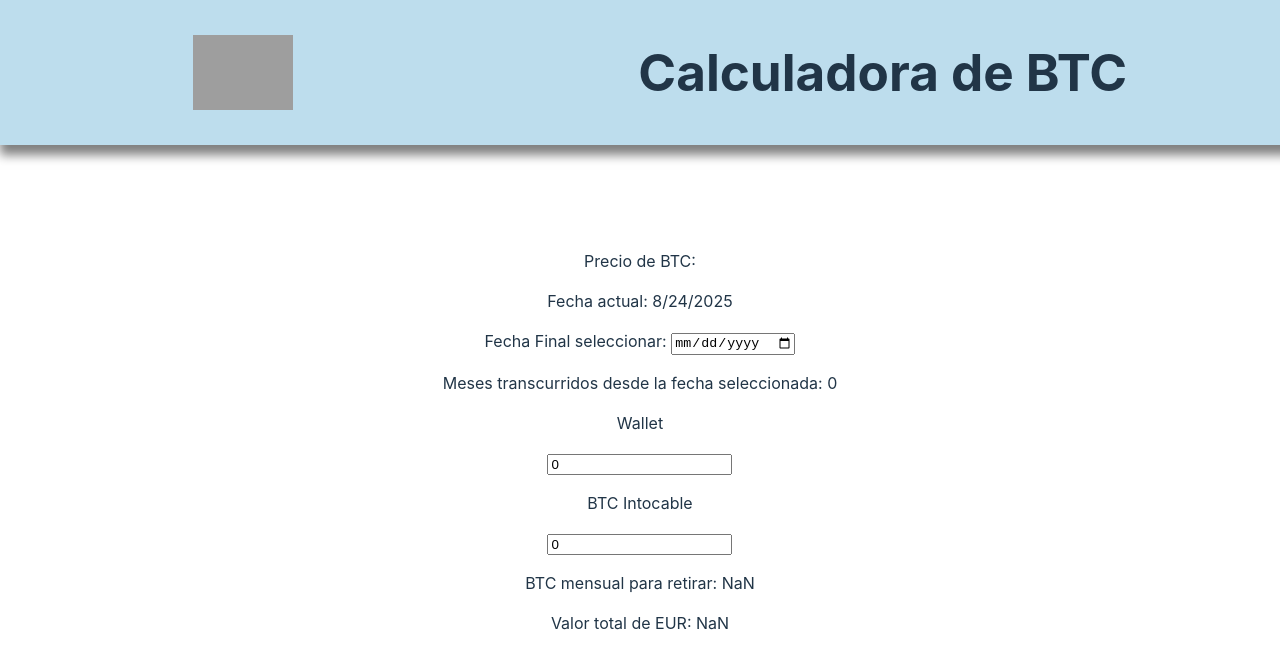
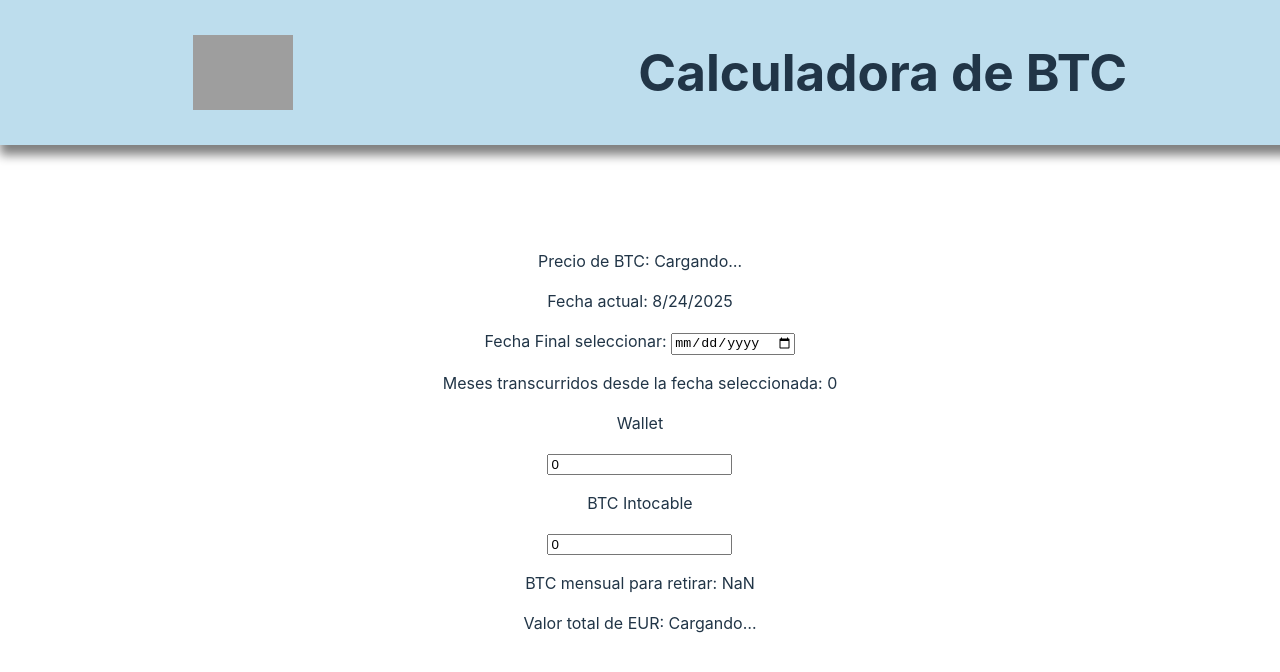
Before and after one commit to sebasgm80/BTC, a React (Vite) app: page / in a window 1280 px wide. Shown: the top 672 px of the page. Built offline with nearby package versions, Linux system fonts and the light colour scheme; no server answers; grey boxes are pictures that could not be loaded.

Commit message:
Handle BTC fetch errors with async/await

```diff
--- a/src/App.jsx
+++ b/src/App.jsx
@@ -1,6 +1,6 @@
 import React, { useState, useEffect } from 'react';
 import './App.css';
-import { UseBTCPrice } from './hook/BTC';
+import { useBTCPrice } from './hook/BTC';
 import Header from './components/Header/Header';
 import { differenceInMonths } from 'date-fns';
 
@@ -10,7 +10,7 @@ function App() {
   // Definir los estados para los valores de los inputs y el resultado del cálculo
   const [walletAmount, setWalletAmount] = useState(0);
   const [btcIntocableAmount, setBTCIntocableAmount] = useState(0);
-  const btcPrice = UseBTCPrice();
+  const btcPrice = useBTCPrice();
   const [selectedDate, setSelectedDate] = useState('');
   const calculateMonthsDifference = () => {
     if (!selectedDate) return 0; // Si no se ha seleccionado ninguna fecha, retornar 0
@@ -31,7 +31,7 @@ function App() {
       <Header />
       <div className='principal'>
       <div>
-        <p>Precio de BTC: {btcPrice}</p>
+        <p>Precio de BTC: {btcPrice ? btcPrice : 'Cargando…'}</p>
       </div>
       <p>Fecha actual: {new Date().toLocaleDateString()}</p>
       <p>Fecha Final seleccionar: <input
@@ -54,7 +54,7 @@ function App() {
         <p>BTC mensual para retirar: {calculateTotalBTCValue()}</p>
       </div>
       <div>
-        <p>Valor total de EUR: {(calculateTotalBTCValue() * btcPrice).toFixed(2)}</p>
+        <p>Valor total de EUR: {btcPrice ? (calculateTotalBTCValue() * btcPrice).toFixed(2) : 'Cargando…'}</p>
       </div>
       </div>
     </>
--- a/src/components/Calculator/Calculator.jsx
+++ b/src/components/Calculator/Calculator.jsx
@@ -1,4 +1,4 @@
-import { UseBTCPrice } from "../../hook/BTC";
+import { useBTCPrice } from "../../hook/BTC";
 import { useState } from "react";
 
 
--- a/src/hook/BTC.jsx
+++ b/src/hook/BTC.jsx
@@ -1,12 +1,23 @@
 import React, { useState, useEffect } from 'react';
 
-export function UseBTCPrice() {
+export function useBTCPrice() {
   const [price, setPrice] = useState(null);
 
   useEffect(() => {
-    fetch('https://api.coindesk.com/v1/bpi/currentprice/EUR.json')
-      .then(response => response.json())
-      .then(data => setPrice(data.bpi.EUR.rate_float));
+    const fetchPrice = async () => {
+      try {
+        const response = await fetch(
+          'https://api.coindesk.com/v1/bpi/currentprice/EUR.json'
+        );
+        const data = await response.json();
+        setPrice(data.bpi.EUR.rate_float);
+      } catch (error) {
+        console.error('Failed to fetch BTC price:', error);
+        setPrice(0);
+      }
+    };
+
+    fetchPrice();
   }, []);
 
   return price;
```
